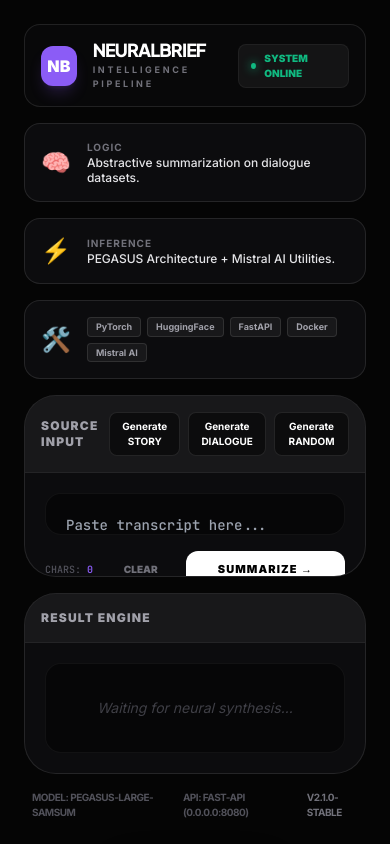
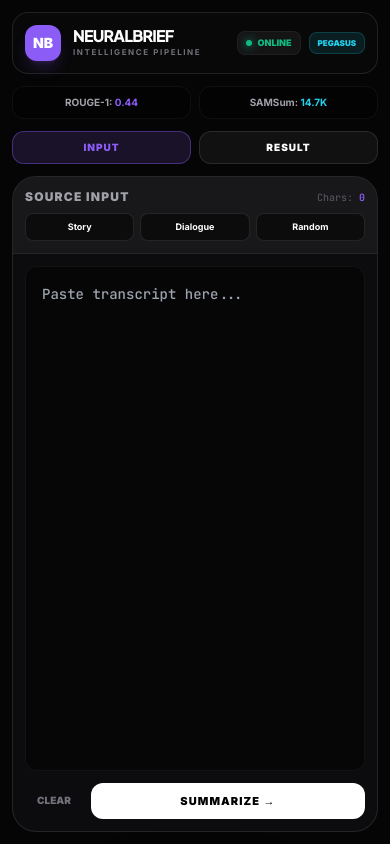
Before and after one commit to ZeroCipherX/text-insight-mlops-pipeline, a FastAPI app: page / in a window 390 px wide. Run offline with FastAPI, Linux system fonts and the light colour scheme; parts of the project's set-up code (start-up, migrations or seed data) failed here and were passed over; some libraries are stand-ins or nearby versions.

Commit message:
Optimize: Slimmed Docker image, HF model offloading, and mobile-responsive UI

```diff
--- a/config/config.yaml
+++ b/config/config.yaml
@@ -25,9 +25,10 @@ model_trainer:
   model_ckpt: google/pegasus-cnn_dailymail
 
 
+
 model_evaluation:
   root_dir: artifacts/model_evaluation
   data_path: artifacts/data_transformation/samsum_dataset
-  model_path: artifacts/model_trainer/pegasus-samsum-model
-  tokenizer_path: artifacts/model_trainer/tokenizer
+  model_path: ZeroCipherX/pegasus-samsum-finetuned
+  tokenizer_path: ZeroCipherX/pegasus-samsum-finetuned
   metric_file_name: artifacts/model_evaluation/metrics.csv
--- a/src/TextInsightMlopsPipeline/pipeline/prediction.py
+++ b/src/TextInsightMlopsPipeline/pipeline/prediction.py
@@ -7,7 +7,10 @@ class PredictionPipeline:
     def __init__(self):
         self.config = ConfigurationManager().get_model_evaluation_config()
         self.device = "cuda" if torch.cuda.is_available() else "cpu"
-        self.tokenizer = AutoTokenizer.from_pretrained(self.config.tokenizer_path)
+        self.tokenizer = AutoTokenizer.from_pretrained(
+            self.config.tokenizer_path,
+            subfolder="tokenizer"
+        )
         self.model = AutoModelForSeq2SeqLM.from_pretrained(
             self.config.model_path
         ).to(self.device)
--- a/templates/index.html
+++ b/templates/index.html
@@ -29,20 +29,17 @@
   </script>
 
   <style>
-    /* Prevent any page scrolling */
     html, body {
-      height: 100vh;
-      width: 100vw;
-      overflow: hidden;
+      min-height: 100vh;
+      width: 100%;
       background-color: #050505;
       color: #FFFFFF;
       -webkit-font-smoothing: antialiased;
     }
 
-    /* Subtle background texture */
     body::before {
       content: "";
-      position: absolute; inset: 0;
+      position: fixed; inset: 0;
       background-image: radial-gradient(circle at 50% -20%, #1e1b4b 0%, #050505 80%);
       z-index: -1;
     }
@@ -57,7 +54,6 @@
       box-shadow: 0 0 0 1px #8B5CF6;
     }
 
-    /* Sharp custom scrollbars for internal areas */
     .custom-scroll::-webkit-scrollbar { width: 4px; }
     .custom-scroll::-webkit-scrollbar-track { background: transparent; }
     .custom-scroll::-webkit-scrollbar-thumb { background: #262626; border-radius: 10px; }
@@ -73,26 +69,54 @@
       border-radius: 50%;
       background: #10B981;
       box-shadow: 0 0 10px #10B981;
+      flex-shrink: 0;
+    }
+
+    /* Mobile tab system */
+    .tab-btn.active {
+      background: rgba(139, 92, 246, 0.15);
+      border-color: rgba(139, 92, 246, 0.4);
+      color: #8B5CF6;
+    }
+
+    /* Desktop: side by side, full viewport height */
+    @media (min-width: 768px) {
+      .main-layout {
+        height: calc(100vh - 220px);
+      }
+      .workspace-panel {
+        height: 100%;
+      }
+    }
+
+    /* Mobile textarea min height */
+    @media (max-width: 767px) {
+      #inp {
+        min-height: 200px;
+      }
+      #oBox {
+        min-height: 160px;
+      }
     }
   </style>
 </head>
 
-<body class="flex flex-col p-6 gap-4">
+<body class="flex flex-col p-3 md:p-6 gap-3 md:gap-4">
 
-  <!-- 1. HEADER NAVIGATION -->
-  <header class="flex items-center justify-between glass-border bg-panel/50 p-4 rounded-2xl flex-shrink-0">
-    <div class="flex items-center gap-4">
-      <div class="w-10 h-10 bg-accent rounded-xl flex items-center justify-center font-black text-white shadow-lg shadow-accent/20">NB</div>
+  <!-- 1. HEADER -->
+  <header class="flex items-center justify-between glass-border bg-panel/50 p-3 md:p-4 rounded-2xl flex-shrink-0">
+    <div class="flex items-center gap-3">
+      <div class="w-9 h-9 md:w-10 md:h-10 bg-accent rounded-xl flex items-center justify-center font-black text-white shadow-lg shadow-accent/20 text-sm flex-shrink-0">NB</div>
       <div>
-        <h1 class="text-lg font-brand font-extrabold tracking-tighter leading-none">NEURALBRIEF</h1>
-        <p class="text-[9px] text-zinc-500 uppercase tracking-[0.3em] font-bold mt-1">Intelligence Pipeline</p>
+        <h1 class="text-base md:text-lg font-brand font-extrabold tracking-tighter leading-none">NEURALBRIEF</h1>
+        <p class="text-[8px] md:text-[9px] text-zinc-500 uppercase tracking-[0.2em] md:tracking-[0.3em] font-bold mt-0.5">Intelligence Pipeline</p>
       </div>
     </div>
 
-    <div class="flex items-center gap-3">
-      <div class="flex items-center gap-2 bg-white/5 px-3 py-1.5 rounded-lg border border-white/5">
+    <div class="flex items-center gap-2">
+      <div class="flex items-center gap-1.5 bg-white/5 px-2 md:px-3 py-1 md:py-1.5 rounded-lg border border-white/5">
         <div class="status-dot"></div>
-        <span class="text-[10px] font-black text-emerald-500 uppercase">System Online</span>
+        <span class="text-[9px] md:text-[10px] font-black text-emerald-500 uppercase">Online</span>
       </div>
       <div class="hidden md:flex gap-2">
         <div class="bg-black/40 border border-white/5 px-3 py-1.5 rounded-lg text-[10px] font-bold text-zinc-400">
@@ -105,11 +129,15 @@
           pegasus-samsum
         </div>
       </div>
+      <!-- Mobile model badge only -->
+      <div class="flex md:hidden bg-cyan/10 border border-cyan/20 px-2 py-1 rounded-lg text-[8px] font-black text-cyan uppercase">
+        PEGASUS
+      </div>
     </div>
   </header>
 
-  <!-- 2. TECH STACK & INFO BAR -->
-  <section class="grid grid-cols-1 md:grid-cols-3 gap-4 flex-shrink-0">
+  <!-- 2. TECH STACK BAR — hidden on mobile to save space -->
+  <section class="hidden md:grid grid-cols-3 gap-4 flex-shrink-0">
     <div class="bg-panel glass-border p-4 rounded-2xl flex items-center gap-4">
       <span class="text-2xl">🧠</span>
       <div>
@@ -136,66 +164,84 @@
     </div>
   </section>
 
-  <!-- 3. MAIN WORKSPACE (Flex-grow with min-h-0 to lock it in place) -->
-  <main class="flex-grow flex flex-col md:flex-row gap-4 min-h-0">
+  <!-- Mobile stats bar -->
+  <section class="flex md:hidden gap-2 flex-shrink-0">
+    <div class="flex-1 bg-black/40 border border-white/5 px-3 py-2 rounded-xl text-[10px] font-bold text-zinc-400 text-center">
+      ROUGE-1: <span class="text-accent">0.44</span>
+    </div>
+    <div class="flex-1 bg-black/40 border border-white/5 px-3 py-2 rounded-xl text-[10px] font-bold text-zinc-400 text-center">
+      SAMSum: <span class="text-cyan">14.7K</span>
+    </div>
+  </section>
 
-    <!-- LEFT: INPUT -->
-    <section class="flex-1 flex flex-col bg-panel glass-border rounded-[2rem] overflow-hidden">
-      <div class="p-4 border-b border-white/5 bg-white/5 flex items-center justify-between flex-shrink-0">
+  <!-- 3. MOBILE TAB SWITCHER — only visible on mobile -->
+  <div class="flex md:hidden gap-2 flex-shrink-0">
+    <button id="tabInput" onclick="switchTab('input')" class="tab-btn active flex-1 py-2 rounded-xl text-[10px] font-black uppercase tracking-widest border border-white/10 bg-white/5 transition-all">
+      Input
+    </button>
+    <button id="tabOutput" onclick="switchTab('output')" class="tab-btn flex-1 py-2 rounded-xl text-[10px] font-black uppercase tracking-widest border border-white/10 bg-white/5 transition-all">
+      Result
+    </button>
+  </div>
+
+  <!-- 4. MAIN WORKSPACE -->
+  <main class="main-layout flex flex-col md:flex-row gap-3 md:gap-4 flex-grow">
+
+    <!-- LEFT: INPUT PANEL -->
+    <section id="panelInput" class="flex flex-col bg-panel glass-border rounded-[1.5rem] md:rounded-[2rem] overflow-hidden flex-1">
+      <div class="p-3 md:p-4 border-b border-white/5 bg-white/5 flex-shrink-0">
+        <div class="flex items-center justify-between mb-2 md:mb-0">
           <h3 class="text-xs font-black uppercase tracking-widest text-zinc-400">Source Input</h3>
-        <div class="flex gap-2">
-          <button onclick="gen('story', this)" class="px-3 py-1.5 bg-black/50 border border-white/10 rounded-lg text-[10px] font-bold hover:bg-white/10 transition">Generate STORY</button>
-          <button onclick="gen('dialogue', this)" class="px-3 py-1.5 bg-black/50 border border-white/10 rounded-lg text-[10px] font-bold hover:bg-white/10 transition">Generate DIALOGUE</button>
-          <button onclick="gen('random', this)" class="px-3 py-1.5 bg-black/50 border border-white/10 rounded-lg text-[10px] font-bold hover:bg-white/10 transition">Generate RANDOM</button>
+          <span class="text-[10px] font-mono text-zinc-600">Chars: <span id="cnt" class="text-accent font-bold">0</span></span>
+        </div>
+        <!-- Generate buttons — wrap on mobile -->
+        <div class="flex flex-wrap gap-1.5 mt-2">
+          <button onclick="gen('story', this)" class="flex-1 min-w-[80px] px-2 py-1.5 bg-black/50 border border-white/10 rounded-lg text-[9px] md:text-[10px] font-bold hover:bg-white/10 transition text-center">Story</button>
+          <button onclick="gen('dialogue', this)" class="flex-1 min-w-[80px] px-2 py-1.5 bg-black/50 border border-white/10 rounded-lg text-[9px] md:text-[10px] font-bold hover:bg-white/10 transition text-center">Dialogue</button>
+          <button onclick="gen('random', this)" class="flex-1 min-w-[80px] px-2 py-1.5 bg-black/50 border border-white/10 rounded-lg text-[9px] md:text-[10px] font-bold hover:bg-white/10 transition text-center">Random</button>
         </div>
       </div>
 
-      <div class="flex-grow p-5 flex flex-col min-h-0">
+      <div class="flex-grow p-3 md:p-5 flex flex-col min-h-0">
         <textarea id="inp" oninput="uc()"
-          class="flex-grow w-full bg-black/50 rounded-2xl p-5 font-mono text-sm leading-relaxed input-focus border border-white/5 resize-none custom-scroll"
+          class="flex-grow w-full bg-black/50 rounded-xl md:rounded-2xl p-4 font-mono text-sm leading-relaxed input-focus border border-white/5 resize-none custom-scroll"
           placeholder="Paste transcript here..."></textarea>
 
-        <div class="flex items-center justify-between mt-4 flex-shrink-0">
-          <div class="text-[10px] font-mono text-zinc-600 uppercase">Chars: <span id="cnt" class="text-accent font-bold">0</span></div>
-          <div class="flex gap-3">
-            <button onclick="clr()" class="px-4 py-2 text-[10px] font-black text-zinc-500 hover:text-rose-500 transition">CLEAR</button>
-            <button id="goBtn" onclick="run()" class="btn-glow px-8 py-2.5 bg-white text-black rounded-xl text-[11px] font-black uppercase tracking-widest transition-all">
+        <div class="flex items-center justify-between mt-3 flex-shrink-0 gap-2">
+          <button onclick="clr()" class="px-3 py-2 text-[10px] font-black text-zinc-500 hover:text-rose-500 transition">CLEAR</button>
+          <button id="goBtn" onclick="run()" class="btn-glow flex-1 md:flex-none px-6 md:px-8 py-2.5 bg-white text-black rounded-xl text-[11px] font-black uppercase tracking-widest transition-all">
             Summarize →
           </button>
         </div>
       </div>
-      </div>
     </section>
 
-    <!-- RIGHT: OUTPUT -->
-    <section class="flex-1 flex flex-col bg-panel glass-border rounded-[2rem] overflow-hidden">
-      <div class="p-4 border-b border-white/5 bg-white/5 flex items-center justify-between flex-shrink-0">
+    <!-- RIGHT: OUTPUT PANEL -->
+    <section id="panelOutput" class="hidden md:flex flex-col bg-panel glass-border rounded-[1.5rem] md:rounded-[2rem] overflow-hidden flex-1">
+      <div class="p-3 md:p-4 border-b border-white/5 bg-white/5 flex items-center justify-between flex-shrink-0">
         <h3 class="text-xs font-black uppercase tracking-widest text-zinc-400">Result Engine</h3>
-        <button id="cpBtn" onclick="cp()" class="hidden px-4 py-1.5 bg-accent text-white rounded-lg text-[10px] font-black uppercase">Copy</button>
+        <button id="cpBtn" onclick="cp()" class="hidden px-3 md:px-4 py-1.5 bg-accent text-white rounded-lg text-[10px] font-black uppercase">Copy</button>
       </div>
 
-      <div class="flex-grow p-5 flex flex-col min-h-0">
-        <div id="oBox" class="flex-grow bg-black/50 rounded-2xl p-6 border border-white/5 relative overflow-hidden flex flex-col">
+      <div class="flex-grow p-3 md:p-5 flex flex-col min-h-0">
+        <div id="oBox" class="flex-grow bg-black/50 rounded-xl md:rounded-2xl p-4 md:p-6 border border-white/5 relative overflow-hidden flex flex-col">
           <div id="oPh" class="absolute inset-0 flex items-center justify-center text-zinc-700 italic text-sm p-10 text-center">
             Waiting for neural synthesis...
           </div>
           <div id="oScrollWrap" class="flex-grow overflow-y-auto custom-scroll hidden">
-            <p id="oTxt" class="text-white text-[15px] leading-relaxed font-medium"></p>
-
-            <div id="chips" class="mt-6 flex gap-2">
+            <p id="oTxt" class="text-white text-[14px] md:text-[15px] leading-relaxed font-medium"></p>
+            <div id="chips" class="mt-4 md:mt-6 flex gap-2 flex-wrap">
               <span class="px-2 py-1 bg-white/5 border border-white/10 text-[9px] font-bold text-zinc-500 rounded uppercase">Abstractive</span>
               <span class="px-2 py-1 bg-white/5 border border-white/10 text-[9px] font-bold text-zinc-500 rounded uppercase">Beam-2</span>
             </div>
           </div>
         </div>
 
-        <!-- Eval Area -->
         <div class="flex-shrink-0">
-          <button id="evBtn" onclick="ev()" class="hidden mt-4 w-full py-3 border border-accent/30 bg-accent/5 text-accent rounded-xl text-[10px] font-black uppercase tracking-widest hover:bg-accent hover:text-white transition">
+          <button id="evBtn" onclick="ev()" class="hidden mt-3 md:mt-4 w-full py-2.5 md:py-3 border border-accent/30 bg-accent/5 text-accent rounded-xl text-[10px] font-black uppercase tracking-widest hover:bg-accent hover:text-white transition">
             Run Mistral Evaluation
           </button>
-
-          <div id="evBox" class="hidden mt-4 p-4 rounded-xl bg-zinc-900 border border-white/5 max-h-32 overflow-y-auto custom-scroll">
+          <div id="evBox" class="hidden mt-3 md:mt-4 p-3 md:p-4 rounded-xl bg-zinc-900 border border-white/5 max-h-28 md:max-h-32 overflow-y-auto custom-scroll">
             <p class="text-[9px] font-black text-accent uppercase mb-1 flex items-center gap-2">
               <span class="w-1.5 h-1.5 bg-accent rounded-full"></span> Mistral Feedback
             </p>
@@ -206,25 +252,66 @@
     </section>
   </main>
 
-  <!-- 4. FOOTER STATUS BAR -->
-  <footer class="flex items-center justify-between px-2 flex-shrink-0 text-[10px] font-bold text-zinc-600">
+  <!-- 5. FOOTER — hidden on mobile -->
+  <footer class="hidden md:flex items-center justify-between px-2 flex-shrink-0 text-[10px] font-bold text-zinc-600">
     <div class="flex gap-6 uppercase tracking-tighter">
       <span>Model: PEGASUS-Large-SAMSum</span>
       <span>API: Fast-API (0.0.0.0:8080)</span>
       <span class="text-zinc-500">v2.1.0-Stable</span>
     </div>
-    <div class="hidden sm:block">
+    <div>
       PRESS <kbd class="bg-white/5 border border-white/10 px-1 rounded text-zinc-400">CTRL + ENTER</kbd> TO EXECUTE
     </div>
   </footer>
 
-  <!-- Notification -->
+  <!-- Toast -->
   <div id="toast" class="fixed bottom-10 left-1/2 -translate-x-1/2 translate-y-20 px-8 py-3 bg-white text-black font-black text-[10px] rounded-full shadow-2xl transition-all duration-500 z-50 pointer-events-none uppercase">
     Copied to Clipboard
   </div>
 
   <script>
     const $ = (id) => document.getElementById(id);
+
+    // Tab switching for mobile
+    let currentTab = 'input';
+    function switchTab(tab) {
+      currentTab = tab;
+      const inputPanel = $('panelInput');
+      const outputPanel = $('panelOutput');
+      const tabInput = $('tabInput');
+      const tabOutput = $('tabOutput');
+
+      if (tab === 'input') {
+        inputPanel.classList.remove('hidden');
+        inputPanel.classList.add('flex');
+        outputPanel.classList.remove('flex');
+        outputPanel.classList.add('hidden');
+        tabInput.classList.add('active');
+        tabOutput.classList.remove('active');
+      } else {
+        outputPanel.classList.remove('hidden');
+        outputPanel.classList.add('flex');
+        inputPanel.classList.remove('flex');
+        inputPanel.classList.add('hidden');
+        tabOutput.classList.add('active');
+        tabInput.classList.remove('active');
+      }
+    }
+
+    // On desktop always show both panels
+    function handleResize() {
+      if (window.innerWidth >= 768) {
+        $('panelInput').classList.remove('hidden');
+        $('panelInput').classList.add('flex');
+        $('panelOutput').classList.remove('hidden');
+        $('panelOutput').classList.add('flex');
+      } else {
+        // restore mobile tab state
+        switchTab(currentTab);
+      }
+    }
+    window.addEventListener('resize', handleResize);
+
     function uc() { $('cnt').textContent = $('inp').value.length; }
 
     async function gen(t, btn) {
@@ -246,11 +333,15 @@
       btn.disabled = true;
       btn.innerText = 'PROCESSING...';
 
+      $('oPh').classList.remove('hidden');
       $('oPh').innerText = 'Synthesizing...';
       $('oScrollWrap').classList.add('hidden');
       $('cpBtn').classList.add('hidden');
       $('evBtn').classList.add('hidden');
       $('evBox').classList.add('hidden');
+
+      // Auto switch to output tab on mobile
+      if (window.innerWidth < 768) switchTab('output');
 
       try {
         const r = await fetch(`/predict?text=${encodeURIComponent(text)}`, { method:'POST' });
@@ -262,6 +353,7 @@
         $('cpBtn').classList.remove('hidden');
         $('evBtn').classList.remove('hidden');
       } catch (e) {
+        $('oPh').classList.remove('hidden');
         $('oPh').innerHTML = '<span class="text-rose-500">API Connection Failed</span>';
       } finally {
         btn.disabled = false;
```
Also changed, not shown: requirements.txt (+5 -15 lines), 3 other files. Lines whose indentation alone changed are shown as unchanged.
